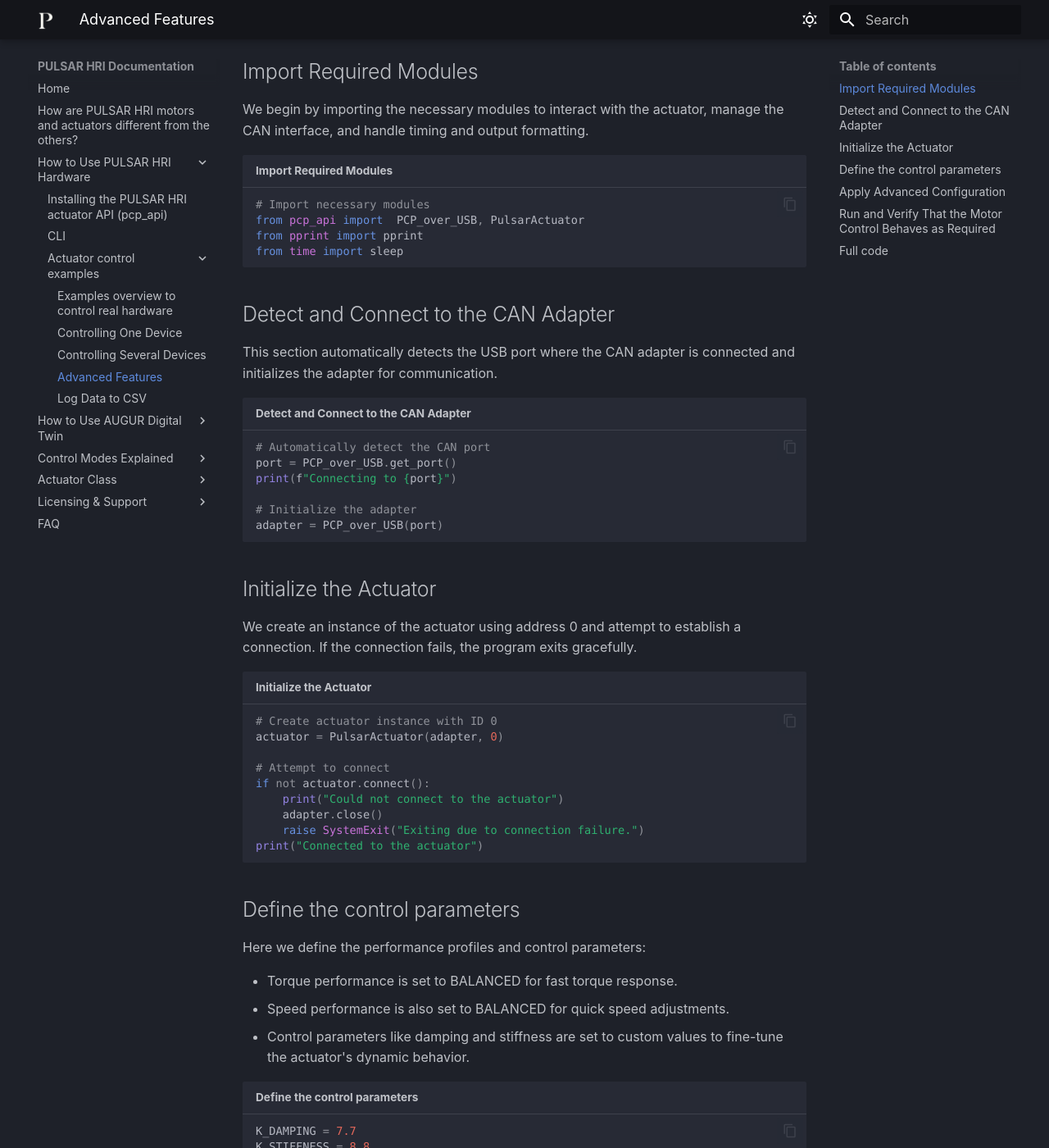
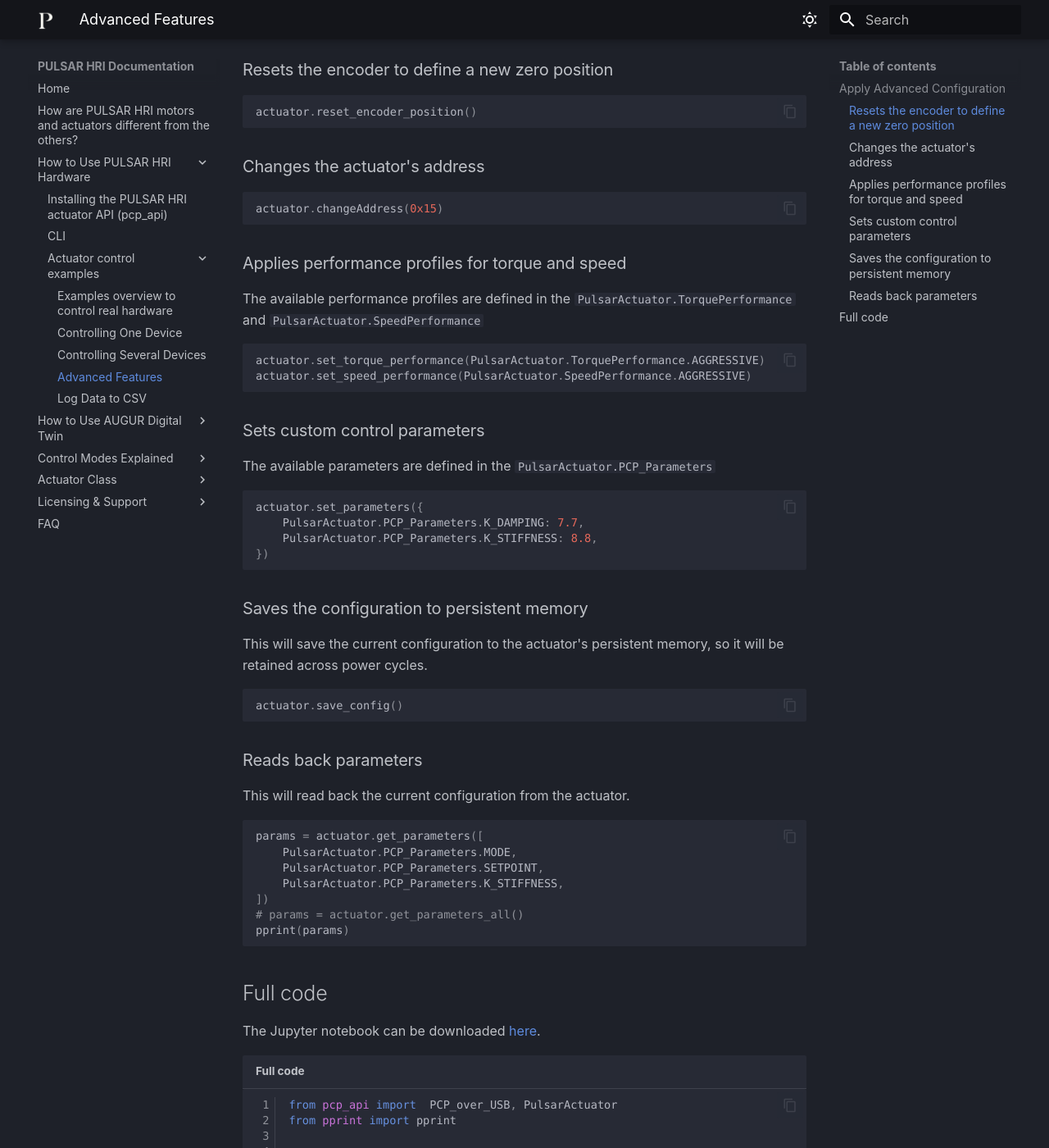
Before and after one commit to PulsarHRI/pulsarhri.github.io, an MkDocs documentation site: the page built from docs/01-how-to-control-hardware-actuators/02-R-actuator-control-examples/03-R-changing-parameters.md, in a window 1280 px wide and 1400 px high, scrolled down 594 px. Shown: the whole window at 82% size. Built offline with MkDocs 1.6.1 and Material for MkDocs 9.7.7, drawn with Linux system fonts in a browser that asks for light colours; some web fonts are replaced; some of the changed text lies outside the part shown.

Commit message:
several actuators example

````diff
--- a/docs/01-how-to-control-hardware-actuators/02-R-actuator-control-examples/03-R-changing-parameters.md
+++ b/docs/01-how-to-control-hardware-actuators/02-R-actuator-control-examples/03-R-changing-parameters.md
@@ -1,12 +1,8 @@
 # Advanced Features
 
-This notebook demonstrates advanced configuration and control of a PULSAR HRI actuator using the pcp_api library. It builds upon the basic example, which covers:
+This notebook demonstrates advanced configuration and control of a PULSAR HRI actuator. It builds upon the basic example.
 
-* Connecting to the actuator
-* Setting feedback items and rates
-* Running in speed mode with a fixed setpoint
-
-In this advanced tutorial, you will learn how to:
+In this document you will learn how to:
 
 * 🔄 Reset the encoder to define a custom zero position
 * 🆔 Change the actuator's PCP address dynamically
@@ -16,267 +12,123 @@
 
 These features are useful for fine-tuning actuator behavior, multi-actuator setups, and persistent deployment scenarios.
 
-## Import Required Modules
-We begin by importing the necessary modules to interact with the actuator, manage the CAN interface, and handle timing and output formatting.
-```py title="Import Required Modules"
-# Import necessary modules
-from pcp_api import  PCP_over_USB, PulsarActuator
-from pprint import pprint
-from time import sleep
+
+## Apply Advanced Configuration
+
+The code shows several features of the PULSAR HRI actuator:
+
+
+### Resets the encoder to define a new zero position
+
+```py
+actuator.reset_encoder_position()
 ```
 
-## Detect and Connect to the CAN Adapter
-This section automatically detects the USB port where the CAN adapter is connected and initializes the adapter for communication.
-```py title="Detect and Connect to the CAN Adapter"
-# Automatically detect the CAN port
-port = PCP_over_USB.get_port()
-print(f"Connecting to {port}")
 
-# Initialize the adapter
-adapter = PCP_over_USB(port)
+### Changes the actuator's address
+
+```py
+actuator.changeAddress(0x15)
 ```
-## Initialize the Actuator
-We create an instance of the actuator using address 0 and attempt to establish a connection. If the connection fails, the program exits gracefully.
-```py title="Initialize the Actuator"
-# Create actuator instance with ID 0
-actuator = PulsarActuator(adapter, 0)
 
-# Attempt to connect
-if not actuator.connect():
-    print("Could not connect to the actuator")
-    adapter.close()
-    raise SystemExit("Exiting due to connection failure.")
-print("Connected to the actuator")
+
+### Applies performance profiles for torque and speed
+
+The available performance profiles are defined in the `PulsarActuator.TorquePerformance` and `PulsarActuator.SpeedPerformance`
+
+```py
+actuator.set_torque_performance(PulsarActuator.TorquePerformance.AGGRESSIVE)
+actuator.set_speed_performance(PulsarActuator.SpeedPerformance.AGGRESSIVE)
 ```
-## Define the control parameters
-Here we define the performance profiles and control parameters:
 
-* Torque performance is set to BALANCED for fast torque response.
-* Speed performance is also set to BALANCED for quick speed adjustments.
-* Control parameters like damping and stiffness are set to custom values to fine-tune the actuator's dynamic behavior.
 
-```py title="Define the control parameters"
-K_DAMPING = 7.7
-K_STIFFNESS = 8.8
+### Sets custom control parameters
+
+The available parameters are defined in the `PulsarActuator.PCP_Parameters`
+
+```py
+actuator.set_parameters({
+    PulsarActuator.PCP_Parameters.K_DAMPING: 7.7,
+    PulsarActuator.PCP_Parameters.K_STIFFNESS: 8.8,
+})
 ```
-## Apply Advanced Configuration
-This block performs several advanced configuration steps:
 
-* Resets the encoder to define a new zero position.
-* Changes the actuator's address (optional).
-* Applies performance profiles for torque and speed.
-* Sets custom control parameters.
-* Optionally saves the configuration to persistent memory.
 
-```py title="Apply Advanced Configuration"
-try:
-    # Reset encoder to define zero position
-    actuator.reset_encoder_position()
+### Saves the configuration to persistent memory
 
-    # Change the actuator's address (optional)
-    actuator.changeAddress(0x15)
+This will save the current configuration to the actuator's persistent memory, so it will be retained across power cycles.
 
-    # Set performance modes
-    actuator.set_torque_performance(PulsarActuator.TorquePerformance.AGGRESSIVE)
-    actuator.set_speed_performance(PulsarActuator.SpeedPerformance.AGGRESSIVE)
+```py
+actuator.save_config()
+```
 
-    # Set control parameters
-    actuator.set_parameters({
-        PulsarActuator.PCP_Parameters.K_DAMPING: K_DAMPING ,
-        PulsarActuator.PCP_Parameters.K_STIFFNESS: K_STIFFNESS,
-    })
 
-    # Optional: Save configuration to persistent memory
-    actuator.save_config()
+### Reads back parameters
 
-except KeyboardInterrupt:
-    print("Interrupted by user.")
+This will read back the current configuration from the actuator.
 
-finally:
-    actuator.disconnect()
-    sleep(0.1)
-    adapter.close()
-    print("Disconnected and cleaned up.")
+```py
+params = actuator.get_parameters([
+    PulsarActuator.PCP_Parameters.MODE,
+    PulsarActuator.PCP_Parameters.SETPOINT,
+    PulsarActuator.PCP_Parameters.K_STIFFNESS,
+])
+# params = actuator.get_parameters_all()
+pprint(params)
 ```
-## Run and Verify That the Motor Control Behaves as Required
-This section reinitializes the actuator and sets it up for real-time feedback monitoring. It demonstrates how to verify that the actuator behaves as expected after applying the advanced configuration.
 
-```py title="Run and Verify That the Motor Control Behaves as Required"
-def actuator_feedback(address: int, feedback: dict):
-    print(feedback)
-    speed_fb = feedback.get(PulsarActuator.PCP_Items.SPEED_FB, None)
-    if speed_fb is not None:
-        print(f"Actuator 0x{address:X} Speed feedback: {speed_fb:.2f} rad/s")
-
-ACTUATOR_ADDRESS = 0
-
-port = PCP_over_USB.get_port()  # auto-detect
-print(f"Connecting to {port}")
-adapter = PCP_over_USB(port)
-actuator = PulsarActuator(adapter, ACTUATOR_ADDRESS)
-
-if not actuator.connect():
-    print(f"Could not connect to the actuator {actuator.address}")
-    adapter.close()
-    exit(1)
-else:
-    print(f"Connected to the actuator {actuator.address}")
-
-try:
-    actuator.setHighFreqFeedbackItems([
-        PulsarActuator.PCP_Items.SPEED_FB,
-        PulsarActuator.PCP_Items.POSITION_FB,
-        PulsarActuator.PCP_Items.TORQUE_FB,
-    ])
-    actuator.setHighFreqFeedbackRate(actuator.Rates.RATE_10HZ)
-    actuator.set_feedback_callback(actuator_feedback)
-
-    actuator.setLowFreqFeedbackItems([
-        PulsarActuator.PCP_Items.VBUS,
-        PulsarActuator.PCP_Items.TEMP_MOTOR,
-    ])
-    actuator.setLowFreqFeedbackRate(actuator.Rates.RATE_1HZ)
-
-    actuator.change_mode(PulsarActuator.Mode.SPEED)
-    actuator.change_setpoint(1)  # rad/s
-    # Retrieve and Display Actuator Parameters
-    params = actuator.get_parameters_all()
-    pprint(params)
-
-    # Start the actuator and monitor feedback
-
-    # The loop will keep running until interrupted (e.g., by pressing `Stop` in the notebook).
-    actuator.start()
-    while True:
-        sleep(0.1)  # actuator_feedback() should be triggered
-
-## Shutdown
-
-#Disconnect the actuator and close the adapter when the program is interrupted.
-
-except KeyboardInterrupt:
-    pass
-finally:
-    actuator.disconnect()
-    sleep(0.1)
-    adapter.close()
-```
 
 ## Full code
 
 The Jupyter notebook can be downloaded [here](03-R-changing-parameters.ipynb).
 
 ```py title="Full code" linenums="1"
-# Import necessary modules
 from pcp_api import  PCP_over_USB, PulsarActuator
 from pprint import pprint
-from time import sleep
 
-# Automatically detect the CAN port
+
+ACTUATOR_ADDRESS = 0  # 0 to indicate direct USB connection
+
 port = PCP_over_USB.get_port()
+# port = "COM1"
 print(f"Connecting to {port}")
 
-# Initialize the adapter
-adapter = PCP_over_USB(port)
-
-# Create actuator instance with ID 0
-actuator = PulsarActuator(adapter, 0)
-
-# Attempt to connect
-if not actuator.connect():
-    print("Could not connect to the actuator")
-    adapter.close()
-    raise SystemExit("Exiting due to connection failure.")
-print("Connected to the actuator")
-
-K_DAMPING = 7.7
-K_STIFFNESS = 8.8
-
-try:
-    # Reset encoder to define zero position
-    actuator.reset_encoder_position()
-
-    # Change the actuator's address (optional)
-    actuator.changeAddress(0x15)
-
-    # Set performance modes
-    actuator.set_torque_performance(PulsarActuator.TorquePerformance.AGGRESSIVE)
-    actuator.set_speed_performance(PulsarActuator.SpeedPerformance.AGGRESSIVE)
-
-    # Set control parameters
-    actuator.set_parameters({
-        PulsarActuator.PCP_Parameters.K_DAMPING: K_DAMPING ,
-        PulsarActuator.PCP_Parameters.K_STIFFNESS: K_STIFFNESS,
-    })
-
-    # Optional: Save configuration to persistent memory
-    actuator.save_config()
-
-except KeyboardInterrupt:
-    print("Interrupted by user.")
-
-finally:
-    actuator.disconnect()
-    sleep(0.1)
-    adapter.close()
-    print("Disconnected and cleaned up.")
-
-def actuator_feedback(address: int, feedback: dict):
-    print(feedback)
-    speed_fb = feedback.get(PulsarActuator.PCP_Items.SPEED_FB, None)
-    if speed_fb is not None:
-        print(f"Actuator 0x{address:X} Speed feedback: {speed_fb:.2f} rad/s")
-
-ACTUATOR_ADDRESS = 0
-
-port = PCP_over_USB.get_port()  # auto-detect
-print(f"Connecting to {port}")
 adapter = PCP_over_USB(port)
 actuator = PulsarActuator(adapter, ACTUATOR_ADDRESS)
 
 if not actuator.connect():
-    print(f"Could not connect to the actuator {actuator.address}")
+    print(f"Could not connect to the actuator 0x{actuator.address:X} ({actuator.address})")
     adapter.close()
     exit(1)
-else:
-    print(f"Connected to the actuator {actuator.address}")
+print(f"Connected to {actuator.model} at address 0x{actuator.address:X} ({actuator.address})  firmware: v{actuator.firmware_version}")
 
-try:
-    actuator.setHighFreqFeedbackItems([
-        PulsarActuator.PCP_Items.SPEED_FB,
-        PulsarActuator.PCP_Items.POSITION_FB,
-        PulsarActuator.PCP_Items.TORQUE_FB,
-    ])
-    actuator.setHighFreqFeedbackRate(actuator.Rates.RATE_10HZ)
-    actuator.set_feedback_callback(actuator_feedback)
+# Define actual position as zero position
+actuator.reset_encoder_position()
 
-    actuator.setLowFreqFeedbackItems([
-        PulsarActuator.PCP_Items.VBUS,
-        PulsarActuator.PCP_Items.TEMP_MOTOR,
-    ])
-    actuator.setLowFreqFeedbackRate(actuator.Rates.RATE_1HZ)
+# Change the actuator's address
+actuator.changeAddress(0x15)
 
-    actuator.change_mode(PulsarActuator.Mode.SPEED)
-    actuator.change_setpoint(1)  # rad/s
-    # Retrieve and Display Actuator Parameters
-    params = actuator.get_parameters_all()
-    pprint(params)
+# Set performance modes
+actuator.set_torque_performance(PulsarActuator.TorquePerformance.AGGRESSIVE)
+actuator.set_speed_performance(PulsarActuator.SpeedPerformance.AGGRESSIVE)
 
-    # Start the actuator and monitor feedback
+# Set control parameters
+actuator.set_parameters({
+    PulsarActuator.PCP_Parameters.K_DAMPING: 7.7,
+    PulsarActuator.PCP_Parameters.K_STIFFNESS: 8.8,
+})
 
-    # The loop will keep running until interrupted (e.g., by pressing `Stop` in the notebook).
-    actuator.start()
-    while True:
-        sleep(0.1)  # actuator_feedback() should be triggered
+# Optional: Save configuration to persistent memory
+# actuator.save_config()
 
-## Shutdown
+# Read back parameters
+params = actuator.get_parameters([
+    PulsarActuator.PCP_Parameters.MODE,
+    PulsarActuator.PCP_Parameters.SETPOINT,
+    PulsarActuator.PCP_Parameters.K_STIFFNESS,
+])
+# params = actuator.get_parameters_all()
+pprint(params)
 
-#Disconnect the actuator and close the adapter when the program is interrupted.
-
-except KeyboardInterrupt:
-    pass
-finally:
-    actuator.disconnect()
-    sleep(0.1)
-    adapter.close()
+adapter.close()
 ```
````
Also changed, not shown: docs/01-how-to-control-hardware-actuators/02-R-actuator-control-examples/02-R-several-actuators.md (+51 -39 lines), docs/01-how-to-control-hardware-actuators/02-R-actuator-control-examples/02-R-several-actuators.ipynb.
